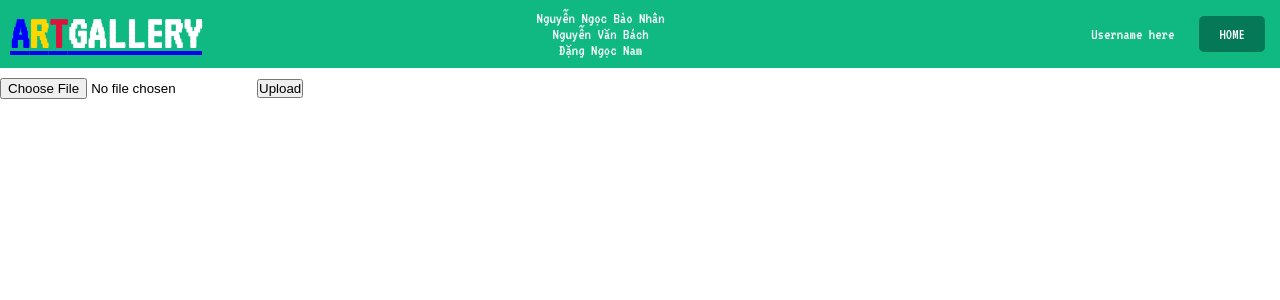
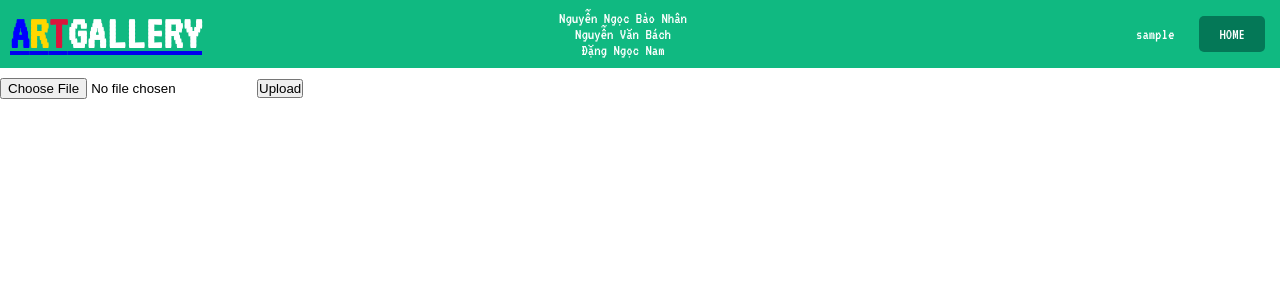
Before and after one commit to NhanPz01/image_gallery, a Flask app: page /post in a window 1280 px wide. Shown: the top 300 px of the page. Run offline with Flask 3, Linux system fonts and the light colour scheme; the visitor is signed in with stand-in values (Sample User, id 1).

Commit message:
chinh sua pass username

```diff
--- a/ImageGallery/app.py
+++ b/ImageGallery/app.py
@@ -115,7 +115,7 @@
 @login_required
 def post():
     # Your code here
-    return render_template('post.html')
+    return render_template('post.html',user=current_user)
 
 @app.route('/uploads', methods=['POST'])
 @login_required
--- a/ImageGallery/templates/post.html
+++ b/ImageGallery/templates/post.html
@@ -26,7 +26,7 @@
       <h4 style="font-weight: 100;">Đặng Ngọc Nam</h4>
     </div>
     <div style="display: flex; align-items: center;">
-      <div style="color: white; text-align: center; margin-right: 20px;">Username here</div>
+      <div style="color: white; text-align: center; margin-right: 20px;">{{user.username}}</div>
       <div class="navigation">
         <a href="{{ url_for('home') }}" class="nav-button">HOME</a>
       </div>
```
Also changed, not shown: ImageGallery/instance/database.db.
